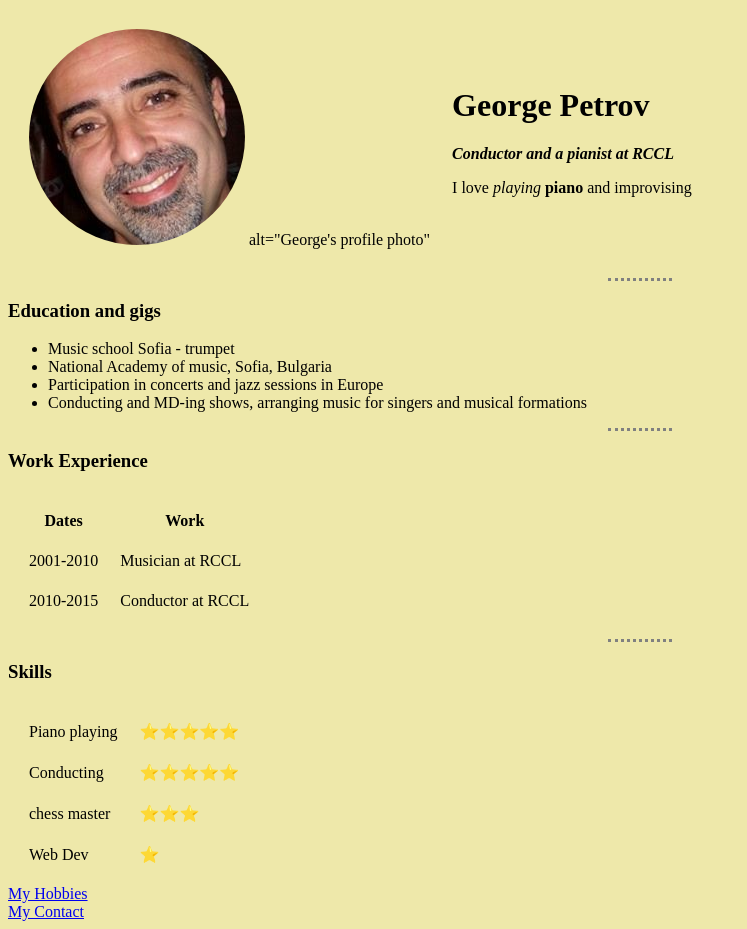
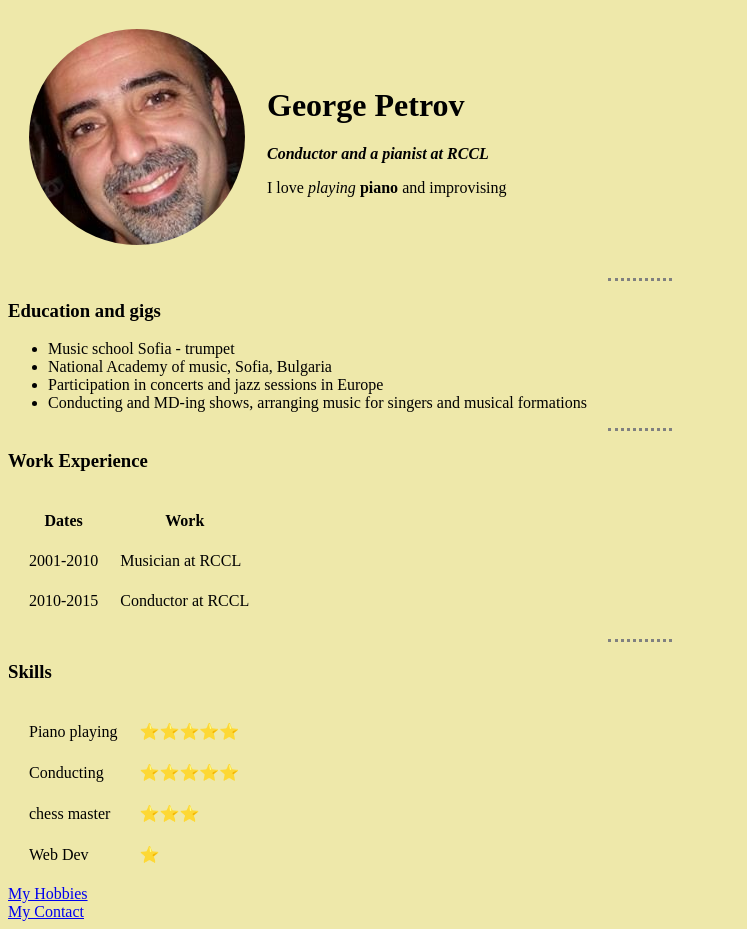
Before and after one commit to Go6enzet0/preliminary-sv, a plain HTML site: page index.html in a window 1280 px wide. Shown: the whole page, without its empty margins (0-747 px from the left). Drawn offline with Linux system fonts and the light colour scheme.

Commit message:
Add files via upload

```diff
--- a/index.html
+++ b/index.html
@@ -15,7 +15,7 @@ hr { border-style:none; border-top-style: dotted; border-color: grey; width: 5%;
 <body>
   <table cellspacing="20">
   <tr>
-    <td><img src="Images/George's photo.png"> alt="George's profile photo"</td>
+    <td><img src="Images/George's photo.png"alt="George's profile photo"> </td>
     <td><h1>George Petrov</h1>
     <p><em><strong>Conductor and a <a href="#"></a>pianist at RCCL</a></strong></em></p>
     <p>I love <em>playing </em><strong>piano</strong> and improvising</p></td>
```
